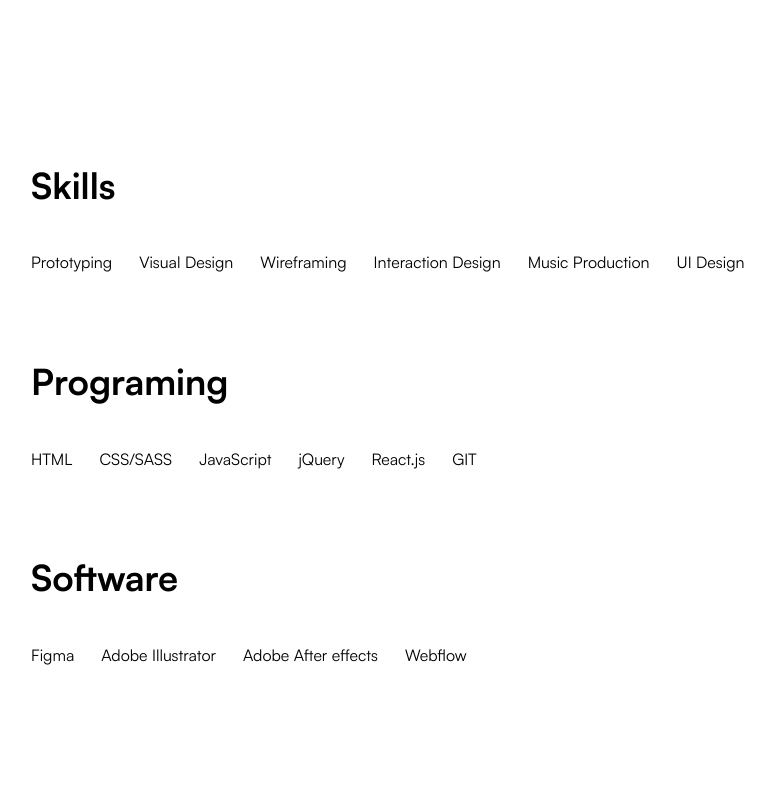
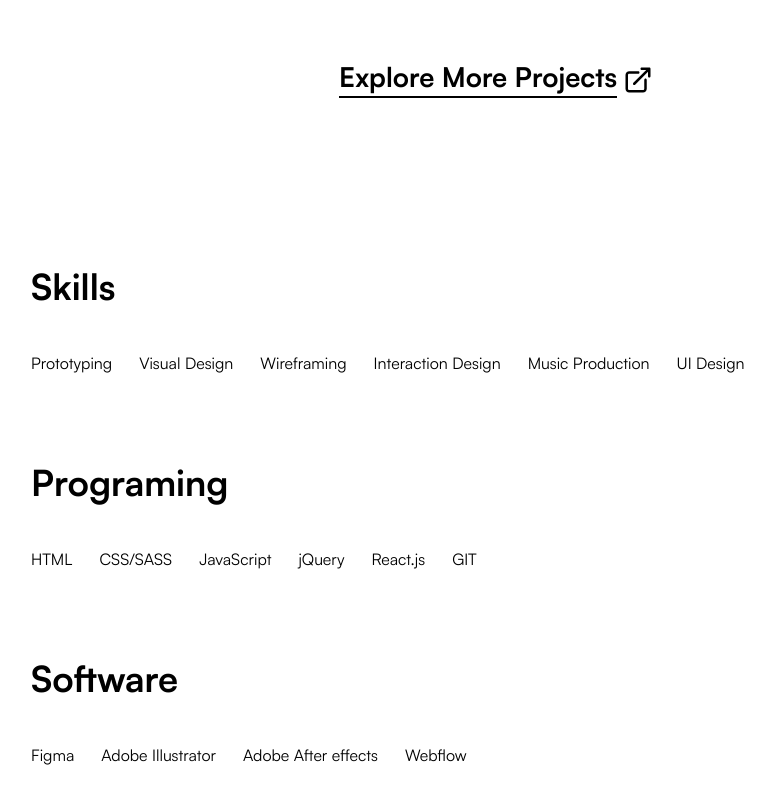
Before and after one commit to ah94med/ah94med.github.io, a plain HTML site: page index.html in a window 1280 px wide. Shown: the part 2028-2831 px from the top of the page, without its empty margins (144-919 px from the left). Drawn offline with nearby package versions, Linux system fonts and the light colour scheme.

Commit message:
behance link update

```diff
--- a/css/portfolio-29839c.webflow.css
+++ b/css/portfolio-29839c.webflow.css
@@ -164,6 +164,8 @@
 
 .heading-style-h5 {
   color: #000;
+  border-bottom: 2px solid #000;
+  padding-bottom: 2px;
   font-family: Satoshi, sans-serif;
   font-size: 1.7rem;
   font-weight: 700;
@@ -172,6 +174,7 @@
 
 .heading-style-h6 {
   color: #000;
+  align-self: center;
   font-family: Satoshi, sans-serif;
   font-size: 1.3rem;
   font-weight: 700;
@@ -1091,6 +1094,29 @@
   display: flex;
 }
 
+.outside-link-img {
+  width: auto;
+  height: 30px;
+  display: inline-block;
+}
+
+.link-block {
+  grid-column-gap: .5em;
+  grid-row-gap: .5em;
+  cursor: pointer;
+  flex-direction: row;
+  grid-template-rows: auto auto;
+  grid-template-columns: 1fr 1fr;
+  grid-auto-columns: 1fr;
+  align-items: center;
+  text-decoration: none;
+  display: flex;
+}
+
+.div-block, .behance-link-wrapper {
+  align-self: center;
+}
+
 @media screen and (max-width: 991px) {
   .hero-wrapper {
     padding-left: 5em;
--- a/index.html
+++ b/index.html
@@ -1,4 +1,4 @@
-<!DOCTYPE html><!--  Last Published: Fri May 05 2023 14:18:59 GMT+0000 (Coordinated Universal Time)  -->
+<!DOCTYPE html><!--  Last Published: Fri Jun 02 2023 14:59:24 GMT+0000 (Coordinated Universal Time)  -->
 <html data-wf-page="643b435252c9eeea82edeac0" data-wf-site="643b435252c9eede36edeabf">
 <head>
   <meta charset="utf-8">
@@ -7,7 +7,6 @@
   <link href="css/normalize.css" rel="stylesheet" type="text/css">
   <link href="css/webflow.css" rel="stylesheet" type="text/css">
   <link href="css/portfolio-29839c.webflow.css" rel="stylesheet" type="text/css">
-  <!-- [if lt IE 9]><script src="https://cdnjs.cloudflare.com/ajax/libs/html5shiv/3.7.3/html5shiv.min.js" type="text/javascript"></script><![endif] -->
   <script type="text/javascript">!function(o,c){var n=c.documentElement,t=" w-mod-";n.className+=t+"js",("ontouchstart"in o||o.DocumentTouch&&c instanceof DocumentTouch)&&(n.className+=t+"touch")}(window,document);</script>
   <link href="images/favicon.png" rel="shortcut icon" type="image/x-icon">
   <link href="images/webclip.png" rel="apple-touch-icon">
@@ -83,6 +82,11 @@
           </a>
         </div>
       </div>
+      <div class="behance-link-wrapper">
+        <a href="https://www.behance.net/almigdaaldoma249" target="_blank" class="link-block w-inline-block">
+          <div class="heading-style-h5">Explore More Projects </div><img src="images/External-Link.svg" loading="lazy" alt="" class="outside-link-img">
+        </a>
+      </div>
     </div>
     <div class="workflow-wrapper">
       <div class="skills-list">
@@ -128,7 +132,6 @@
   </div>
   <script src="https://d3e54v103j8qbb.cloudfront.net/js/jquery-3.5.1.min.dc5e7f18c8.js?site=643b435252c9eede36edeabf" type="text/javascript" integrity="sha256-9/aliU8dGd2tb6OSsuzixeV4y/faTqgFtohetphbbj0=" crossorigin="anonymous"></script>
   <script src="js/webflow.js" type="text/javascript"></script>
-  <!-- [if lte IE 9]><script src="https://cdnjs.cloudflare.com/ajax/libs/placeholders/3.0.2/placeholders.min.js"></script><![endif] -->
   <script>
 $('.footer-link-wrapper, .head-banner-link-wrapper').on('mouseenter', function() {
   $(this).addClass('hover-style');
```
Also changed, not shown: project-bomie.html (+1 -3 lines), project-creedbear.html (+1 -3 lines), project-haircare.html (+1 -3 lines), project-locale.html (+1 -3 lines), style-guide.html (+1 -3 lines), images/External-Link.svg (added).
